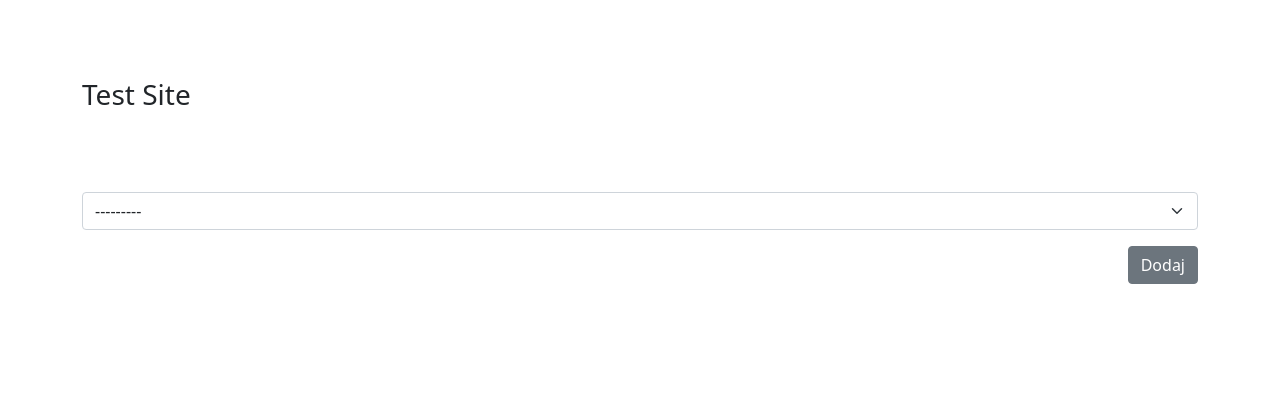
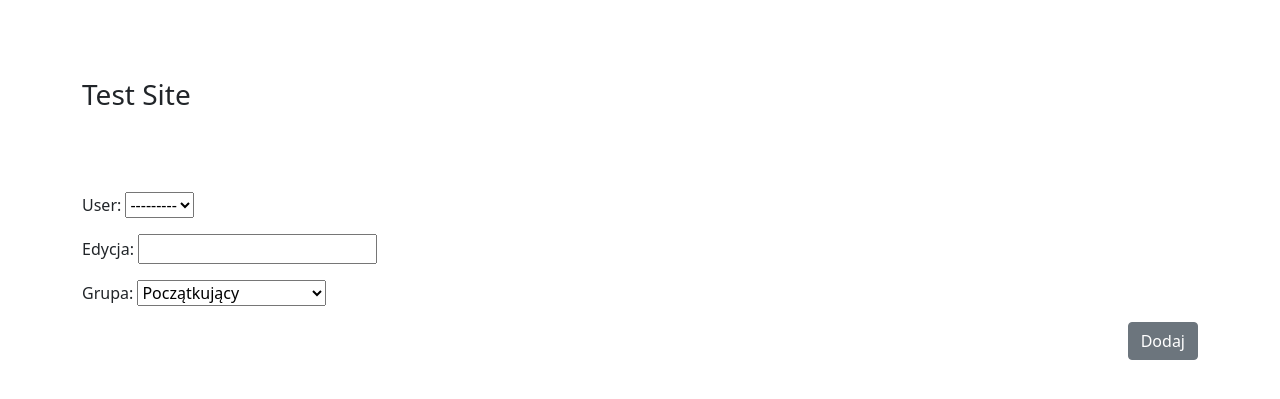
Before and after one commit to mattblas/climbing_league, a Django app: page /test/ in a window 1280 px wide. Shown: the part 162-561 px from the top of the page. Run offline with Django 3.2, Linux system fonts and the light colour scheme; data that the repository does not hold is empty; some libraries are stand-ins or nearby versions.

Commit message:
AddUserRoute + UserGroup UserGroup model, form, html

```diff
--- a/climbing_ligue/admin.py
+++ b/climbing_ligue/admin.py
@@ -1,5 +1,5 @@
 from django.contrib import admin
-from climbing_ligue.models import Route, User_routes, Active_edition
+from climbing_ligue.models import Route, User_routes, Active_edition, User_Group
 
 # Register your models here.
 
@@ -22,3 +22,7 @@ class User_routesAdmin(admin.ModelAdmin):
 @admin.register(Active_edition)
 class Active_editionAdmin(admin.ModelAdmin):
     list_display = ('edition', 'current_edition',)
+
+@admin.register(User_Group)
+class User_GroupAdmin(admin.ModelAdmin):
+    list_display = ('user_name', 'edition', 'user_group',)
--- a/climbing_ligue/forms.py
+++ b/climbing_ligue/forms.py
@@ -1,10 +1,27 @@
 from django import forms
 from django.forms import ModelForm
-from climbing_ligue.models import Route, User_routes, Active_edition
+from climbing_ligue.models import Route, User_routes, Active_edition, User_Group
 from django.db import connection
 
 
-# FORMULARZ AKTUALIZACJI EDYCJI
+# --- TO DO --- TO DO --- TO DO --- FORMULARZ AKTUALIZACJI GRUPY --- TO DO --- TO DO --- TO DO ---
+class UserGroupForm(ModelForm):
+
+    user_group_choices = (
+        ('Poczatkujacy', 'Początkujący'),
+        ('Sredniozaawansowani', 'Średniozaawansowani'),
+        ('Pro', 'Pro'),
+        ('Masters', 'Masters'),
+    )
+
+    user_group = forms.ChoiceField(choices=user_group_choices, required=True, label='Grupa')
+
+    class Meta:
+        model = User_Group
+        fields = ('user_name', 'edition', 'user_group')
+
+
+# --- TO DO --- TO DO --- TO DO --- FORMULARZ AKTUALIZACJI EDYCJI --- TO DO --- TO DO --- TO DO ---
 # --------------------------------------------------------------
 class UpdateEdition(ModelForm):
     class Meta:
--- a/climbing_ligue/models.py
+++ b/climbing_ligue/models.py
@@ -7,6 +7,8 @@ from members.models import Member
 class Active_edition(models.Model):
     edition = models.IntegerField(verbose_name='Edycja')
     current_edition = models.BooleanField(verbose_name='Bieżąca')
+
+
 
 # ----- MODEL DRÓG WSPINACZKOWYCH -----
 class Route(models.Model):
@@ -30,3 +32,9 @@ class User_routes(models.Model):
     user_name = models.ForeignKey(Member, verbose_name=("User"), on_delete=models.SET_NULL, null=True)
     user_routes = models.ForeignKey(Route, verbose_name=("Routes"), on_delete=models.SET_NULL, null=True)
     date_created = models.DateTimeField(auto_now=True, null=True)
+
+# ----- MODEL GRUPY UŻYTKOWNIKA -----
+class User_Group(models.Model):
+    user_name = models.ForeignKey(Member, verbose_name='User', on_delete=models.SET_NULL, null=True)
+    edition = models.IntegerField(verbose_name='Edycja')
+    user_group = models.CharField(max_length=60, verbose_name='Grupa')
--- a/climbing_ligue/templates/home.html
+++ b/climbing_ligue/templates/home.html
@@ -13,7 +13,7 @@
     {% if request.user.is_authenticated %}
     <h1 class="display-6" align="right">Cześć, {{ request.user.username|title }}</h1>
     <p align="right"><a href="{% url 'add_user_route' %}" class="btn btn-secondary" align="right" role="button">Dodaj drogę</a>
-
+    <p align="right"><a href="{% url 'test' %}" class="btn btn-secondary" align="right" role="button">Test</a>
         <br><br><br>
 
 <!--  TABELA WYNIKÓW ------------------------------ ---------------------------------------- -->
--- a/climbing_ligue/templates/test.html
+++ b/climbing_ligue/templates/test.html
@@ -10,11 +10,15 @@
 <h3>Test Site</h3>
 <br><br><br>
 
-<form method="POST" class="post-form">{% csrf_token %}
+<form method="POST">{% csrf_token %}
+{{ form.as_p }}
+<p align="right"><button type="submit" class="btn btn-secondary">Dodaj</button></p>
+</form>
+<!--<form method="POST" class="post-form">{% csrf_token %}-->
 
-  <p>{% render_field form.user_routes class="form-select" %}</p>
+<!--  <p>{% render_field form.user_routes class="form-select" %}</p>-->
 
-  <p align="right"><button type="submit" class="btn btn-secondary">Dodaj</button></p>
-</form>
+<!--  <p align="right"><button type="submit" class="btn btn-secondary">Dodaj</button></p>-->
+<!--</form>-->
 
 {% endblock %}
--- a/climbing_ligue/views.py
+++ b/climbing_ligue/views.py
@@ -3,7 +3,7 @@ import operator
 from django.contrib import messages
 from django.shortcuts import render, redirect
 
-from climbing_ligue.forms import AddRouteForm, AddUserRouteForm
+from climbing_ligue.forms import AddRouteForm, AddUserRouteForm, UserGroupForm
 from climbing_ligue.models import Route, User_routes, Active_edition
 from members.models import Member
 
@@ -16,19 +16,31 @@ from members.models import Member
 
 def test(request):
     if request.POST:
-        form = AddUserRouteForm(request.POST)
+        form = UserGroupForm(request.POST)
         if form.is_valid():
-            u = User_routes.objects.create(
-                user_name=request.user,
-                user_routes=form.cleaned_data['user_routes']
-            )
+            form.save()
             messages.success(request, ('Udało się dodać nową drogę!'))
             return redirect('test')
         else:
             messages.success(request, ('Nie udało się dodać nowej drogi!'))
             return redirect('test')
     else:
-        form = AddUserRouteForm()
+        form = UserGroupForm()
+
+    # if request.POST:
+    #     form = AddUserRouteForm(request.POST)
+    #     if form.is_valid():
+    #         u = User_routes.objects.create(
+    #             user_name=request.user,
+    #             user_routes=form.cleaned_data['user_routes']
+    #         )
+    #         messages.success(request, ('Udało się dodać nową drogę!'))
+    #         return redirect('test')
+    #     else:
+    #         messages.success(request, ('Nie udało się dodać nowej drogi!'))
+    #         return redirect('test')
+    # else:
+    #     form = AddUserRouteForm()
 
     return render(request, 'test.html', {
         'form': form,
```
